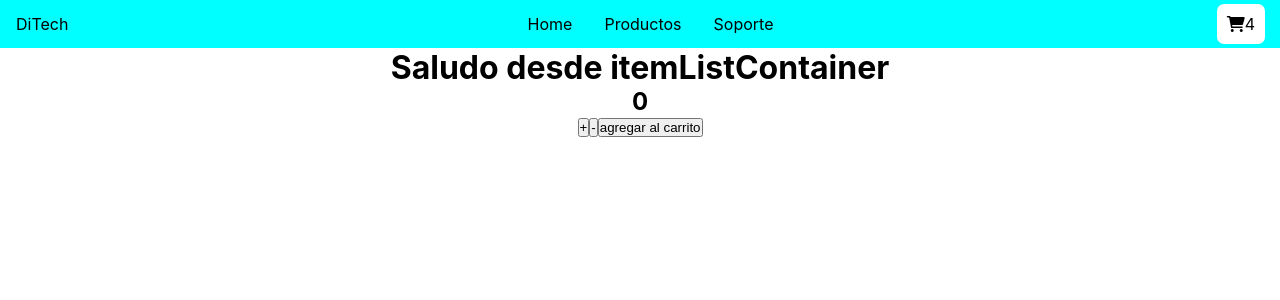
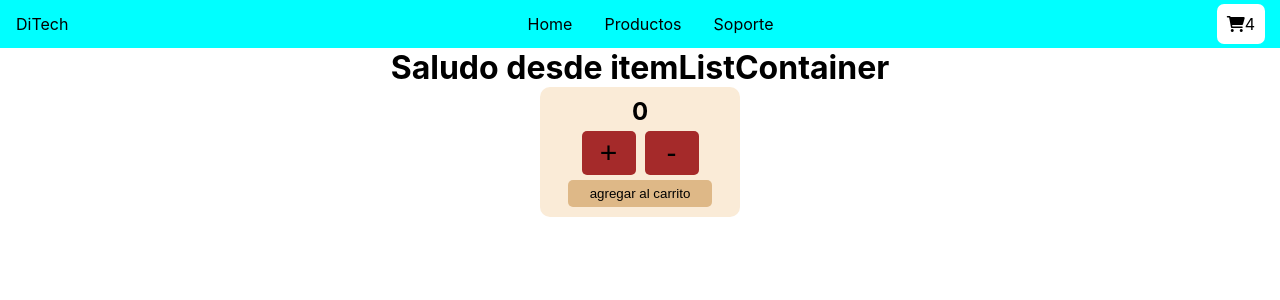
Before and after one commit to nahuRo/ecommerce, a React (Create React App) app: page / in a window 1280 px wide. Shown: the top 300 px of the page. Built offline with nearby package versions, Linux system fonts and the light colour scheme.

Commit message:
add style

```diff
--- a/src/components/ItemCount/ItemCount.css
+++ b/src/components/ItemCount/ItemCount.css
@@ -0,0 +1,36 @@
+.count{
+    margin: 0 auto;
+    background-color: antiquewhite;
+    width: 200px;
+    padding: 10px;
+    border-radius: 10px;
+}
+
+.contBtnCount{
+    display: flex;
+    align-items: center;
+    justify-content: space-evenly;
+    width: 75%;
+    margin: 5px auto;
+}
+.btnCount{
+    background-color: brown;
+    padding: 5px;
+    width: 40%;
+    border: none;
+    border-radius: 5px;
+    font-size: 30px;
+    cursor: pointer;
+}
+
+.btnAddProd{
+    border: none;
+    background-color: burlywood;
+    padding: 6px;
+    width: 80%;
+    border-radius: 5px;
+    cursor: pointer;
+}
+.btnAddProd:hover{
+    background-color: rgb(237, 172, 88);
+}
--- a/src/components/ItemCount/ItemCount.js
+++ b/src/components/ItemCount/ItemCount.js
@@ -1,4 +1,5 @@
 import { useState } from "react";
+import './ItemCount.css'
 
 const ItemCount = ({initial, stock, onAdd}) => {
     const [count, setCount] = useState(initial);
@@ -18,14 +19,16 @@ const ItemCount = ({initial, stock, onAdd}) => {
         }
     }
     return (
-        <>
+        <div className="count">
             <div>
                 <h2>{count}</h2>
             </div>
-            <button onClick={increment}> + </button>
-            <button onClick={decrement}> - </button>
-            <button onClick={() => onAdd(count)}>agregar al carrito</button>
-        </>
+            <div className="contBtnCount">
+                <button className="btnCount" onClick={increment}> + </button>
+                <button className="btnCount" onClick={decrement}> - </button>
+            </div>
+            <button className="btnAddProd" onClick={() => onAdd(count)}>agregar al carrito</button>
+        </div>
     );
 };
 export default ItemCount
```
